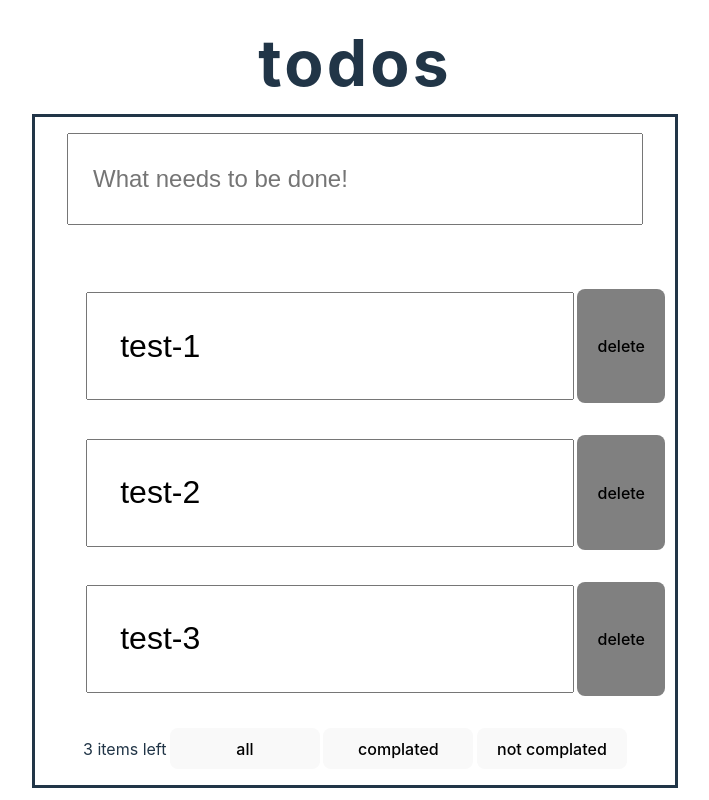
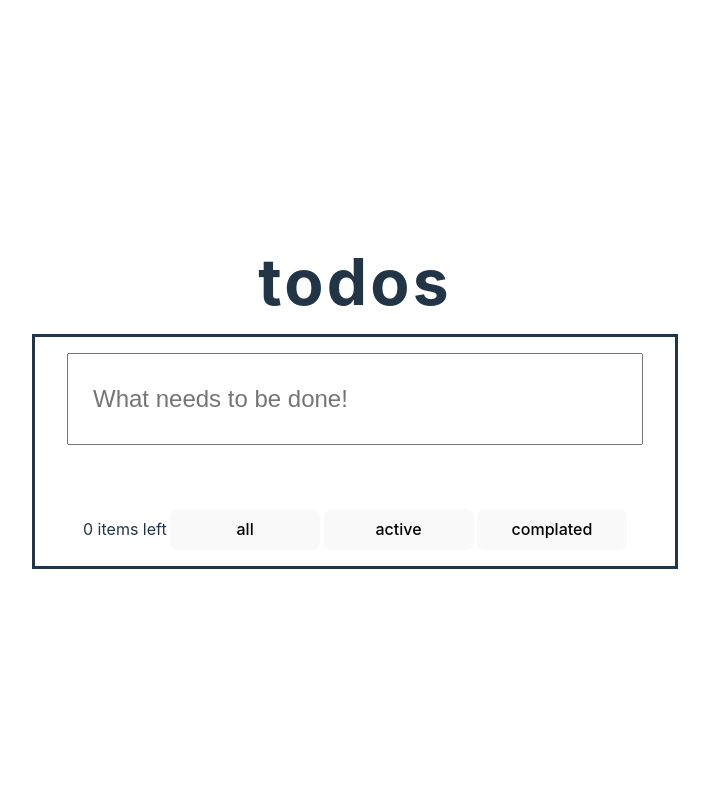
Before and after one commit to TunahanTuna/react-todo-app, a React (Vite) app: page / in a window 1280 px wide. Shown: the whole page, without its empty margins (285-994 px from the left). Built offline with nearby package versions, Linux system fonts and the light colour scheme.

Commit message:
feat: all features are added on project

```diff
--- a/package.json
+++ b/package.json
@@ -11,7 +11,8 @@
   },
   "dependencies": {
     "react": "^18.2.0",
-    "react-dom": "^18.2.0"
+    "react-dom": "^18.2.0",
+    "uuidv4": "^6.2.13"
   },
   "devDependencies": {
     "@types/react": "^18.2.15",
--- a/src/components/Todo/Menu/index.jsx
+++ b/src/components/Todo/Menu/index.jsx
@@ -21,11 +21,11 @@ function Menu({ todos, setTodos, setFiltered, filtered }) {
       <button className="menu-button" name="all" onClick={onClick}>
         all
       </button>
+      <button className="menu-button" name="not" onClick={onClick}>
+        active
+      </button>
       <button className="menu-button" name="complated" onClick={onClick}>
         complated
-      </button>
-      <button className="menu-button" name="not" onClick={onClick}>
-        not complated
       </button>
     </div>
   );
--- a/src/components/Todo/index.jsx
+++ b/src/components/Todo/index.jsx
@@ -5,15 +5,9 @@ import TodoInput from "./todo-input";
 import Menu from "./Menu";
 
 export default function Todo() {
-  var idCounter = 3;
-  const [todos, setTodos] = useState([
-    { value: "test-1", isDone: true },
-    { value: "test-2", isDone: true },
-    { value: "test-3", isDone: false },
-  ]);
-  useEffect(() => {
-    console.log(todos);
-  }, [todos]);
+  const [todos, setTodos] = useState(
+    JSON.parse(localStorage.getItem("todos")) || []
+  );
   return (
     <div className="container-todo">
       <TodoInput setTodos={setTodos} todos={todos} />
--- a/src/components/Todo/todo-input/index.jsx
+++ b/src/components/Todo/todo-input/index.jsx
@@ -1,4 +1,5 @@
 import React, { useEffect, useState } from "react";
+import { v4 as uuid } from "uuid";
 import "./index.css";
 export default function TodoInput({ setTodos, todos }) {
   const [value, setValue] = useState("");
@@ -8,7 +9,10 @@ export default function TodoInput({ setTodos, todos }) {
       if (e.target.value === "") {
         return;
       }
-      setTodos([...todos, { value: e.target.value, isDone: false }]);
+      setTodos([
+        ...todos,
+        { id: uuid(), value: e.target.value, isDone: false },
+      ]);
       e.target.value = "";
     }
   };
--- a/src/components/Todo/todo-list/index.css
+++ b/src/components/Todo/todo-list/index.css
@@ -10,14 +10,21 @@
   font-size: 2rem;
   flex: 2;
 }
-
+.complated {
+  text-decoration: line-through;
+}
 .input-container {
   display: flex;
   flex-direction: column;
   padding: 1em;
   justify-content: space-between;
 }
-
+.input-area {
+  display: flex;
+  flex: 2;
+  justify-content: space-between;
+  align-items: center;
+}
 .input-items {
   display: flex;
   flex-direction: row;
@@ -28,3 +35,6 @@
 .delete-button {
   background-color: gray;
 }
+.input-checkbox {
+  min-width: 25px;
+}
--- a/src/components/Todo/todo-list/index.jsx
+++ b/src/components/Todo/todo-list/index.jsx
@@ -4,18 +4,20 @@ import Input from "./input";
 import Menu from "../Menu";
 function TodoList({ todos, setTodos }) {
   const [filtered, setFiltered] = useState(todos);
+
   useEffect(() => {
-    console.log(filtered);
-  }, [filtered]);
-  useEffect(() => {
-    setFiltered(todos);
+    localStorage.setItem("todos", JSON.stringify(todos));
+
+    todos && setFiltered(todos);
   }, [todos]);
+
   return (
     <div className="container-list">
       <Input
         filtered={filtered}
         setFiltered={setFiltered}
         setTodos={setTodos}
+        todos={todos}
       />
       <Menu
         todos={todos}
--- a/src/components/Todo/todo-list/input.jsx
+++ b/src/components/Todo/todo-list/input.jsx
@@ -1,9 +1,9 @@
 import React, { useEffect, useState } from "react";
 import "./index.css";
-function Input({ filtered, setFiltered, setTodos }) {
-  const onChange = (id, todo, e) => {
-    const temp = filtered.filter((item, index) => {
-      if (index == id) {
+function Input({ todos, filtered, setFiltered, setTodos }) {
+  const onChange = (id, e) => {
+    const temp = todos.filter((item, index) => {
+      if (item.id == id) {
         item.value = e.target.value;
       }
       return item;
@@ -11,9 +11,8 @@ function Input({ filtered, setFiltered, setTodos }) {
     setFiltered(temp);
   };
   const onClick = (id, e) => {
-    const newArray = filtered.filter((todo, index) => index !== id);
+    const newArray = todos.filter((todo) => todo.id !== id);
     setTodos(newArray);
-    console.log(id);
   };
   const _handleKeyDown = function (index, e) {
     if (e.key === "Enter") {
@@ -25,20 +24,39 @@ function Input({ filtered, setFiltered, setTodos }) {
       setTodos(newArray);
     }
   };
+  const triggerCheckbox = (id, e) => {
+    const temp = todos.map((item) => {
+      if (item.id == id) {
+        item.isDone = e.target.checked;
+      }
+      return item;
+    });
+    setTodos(temp);
+  };
 
   return (
     <div className="input-container">
-      {filtered.map((todo, index) => (
-        <div className="input-items" key={index}>
+      {filtered &&
+        filtered.map((todo) => (
+          <div className="input-items" key={todo.id}>
+            <div className={"input-area"}>
               <input
-            className="items"
-            onKeyDown={(e) => _handleKeyDown(index, e)}
-            onChange={(e) => onChange(index, todo, e)}
+                className="input-checkbox"
+                name="isDone"
+                onChange={(e) => triggerCheckbox(todo.id, e)}
+                type="checkbox"
+                checked={todo.isDone}
+              />
+              <input
+                className={`items ${todo.isDone ? "complated" : ""}`}
+                onKeyDown={(e) => _handleKeyDown(todo.id, e)}
+                onChange={(e) => onChange(todo.id, e)}
                 name="value"
                 value={todo.value}
+                type="text"
               />
-
-          <button onClick={() => onClick(index)} className="delete-button">
+            </div>
+            <button onClick={() => onClick(todo.id)} className="delete-button">
               delete
             </button>
           </div>
```
Also changed, not shown: 1 other file (tests, documents, lock files or other folders). Lines whose indentation alone changed are shown as unchanged.
